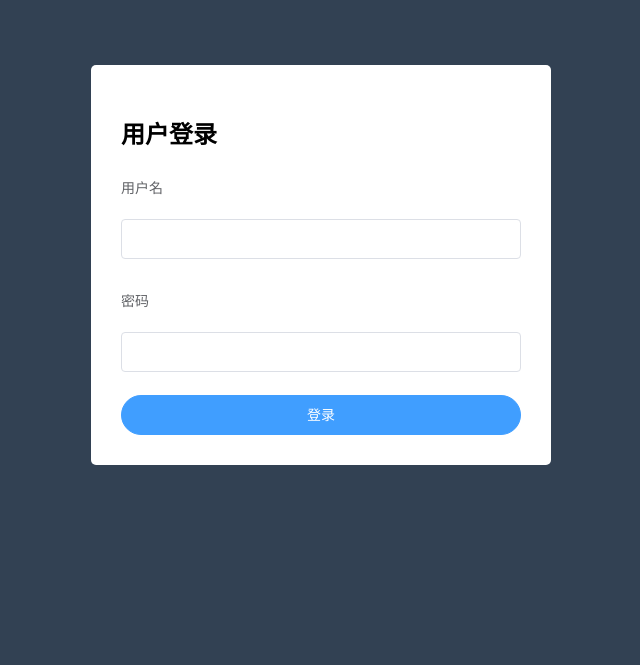
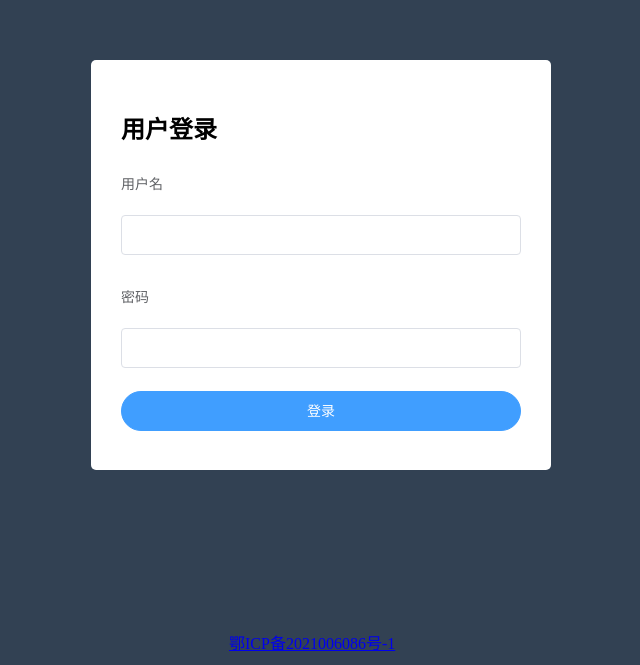
Before and after one commit to xiayw1996/mallmanager, a Vue app: page /#/login in a window 1280 px wide. Shown: the part 135-800 px from the top of the page, without its empty margins (319-959 px from the left). Built offline with nearby package versions, Linux system fonts and the light colour scheme.

Commit message:
修改bug

```diff
--- a/src/components/home/home.vue
+++ b/src/components/home/home.vue
@@ -176,7 +176,7 @@ export default {
   width: 160px;
   height: 50px;
 }
-.user{
+.user {
   margin-top: 20px;
 }
 </style>
--- a/src/components/login/login.vue
+++ b/src/components/login/login.vue
@@ -25,6 +25,9 @@
         >登录</el-button
       >
     </el-form>
+    <div class="footer">
+      <a href="https://beian.miit.gov.cn/">鄂ICP备2021006086号-1</a>
+    </div>
   </div>
 </template>
 
@@ -68,7 +71,7 @@ export default {
   height: 100%;
   background-color: #324153;
   /* 弹性盒布局 */
-  display: flex;
+
   justify-content: center;
   align-items: center;
 }
@@ -77,8 +80,24 @@ export default {
   background-color: #fff;
   border-radius: 5px;
   padding: 30px;
+  top: 0px;
+  left: 0px;
+  right: 0px;
+  bottom: 0px;
+  margin: auto;
+  position: fixed;
+  height: 350px;
 }
 .login-wrap .login-btn {
   width: 100%;
 }
+.footer {
+  height: 25px;
+  width: 184px;
+  position: fixed;
+  margin: auto;
+  left: 0px;
+  right: 0px;
+  bottom: 10px;
+}
 </style>
--- a/src/plugins/http.js
+++ b/src/plugins/http.js
@@ -7,7 +7,7 @@ const MyHttpServer = {}
 
 MyHttpServer.install = (Vue) => {
 
-  axios.defaults.baseURL = 'http://localhost:8080'
+  axios.defaults.baseURL = 'http://localhost'
 
   // 添加请求拦截器
   axios.interceptors.request.use(function (config) {
```
